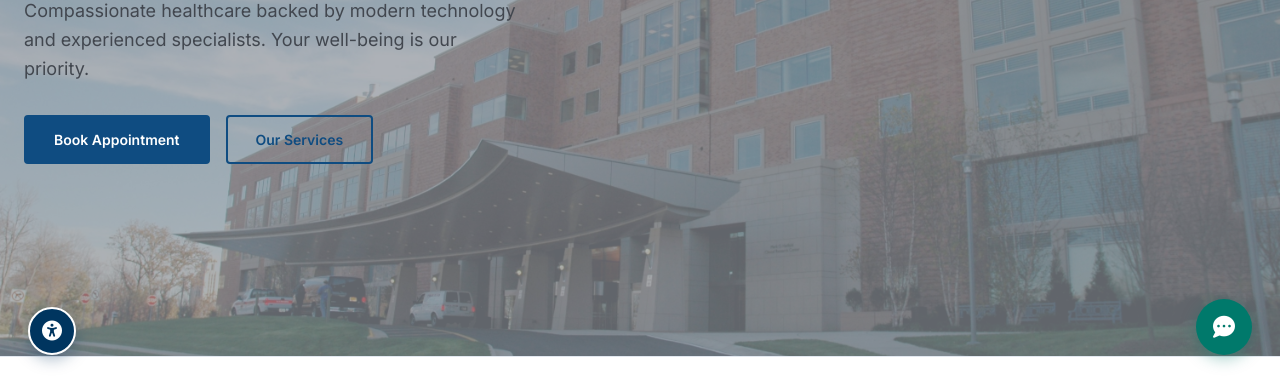
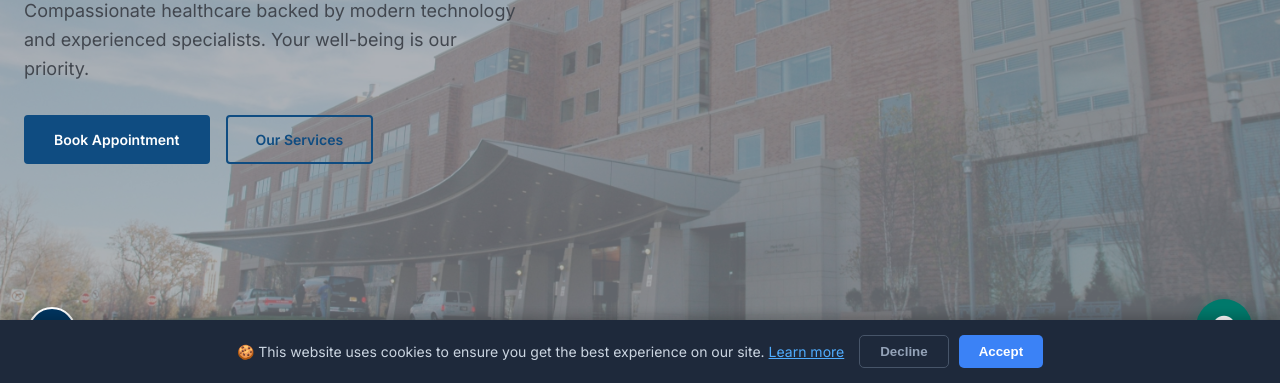
Before and after one commit to akasif319/family-hospital, a website: page index.html in a window 1280 px wide. Shown: the part 417-800 px from the top of the page. Drawn offline with nearby package versions, Linux system fonts and the light colour scheme; no server answers; files whose address does not match are found by name.

Commit message:
Added cookie banner

```diff
--- /dev/null
+++ b/assets/js/cookies.js
@@ -0,0 +1,29 @@
+// Wait for the page to load
+document.addEventListener("DOMContentLoaded", function() {
+    const cookieBanner = document.getElementById("cookie-banner");
+    const acceptBtn = document.getElementById("accept-cookies");
+    const declineBtn = document.getElementById("decline-cookies");
+
+    // 1. Check if user already made a choice
+    const userChoice = localStorage.getItem("cookieConsent");
+
+    // If they haven't made a choice, show the banner
+    if (!userChoice) {
+        cookieBanner.style.display = "flex";
+    } else {
+        cookieBanner.style.display = "none";
+    }
+
+    // 2. Handle "Accept" click
+    acceptBtn.addEventListener("click", function() {
+        localStorage.setItem("cookieConsent", "accepted");
+        cookieBanner.style.display = "none";
+        // You can actually set real cookies here if you want later!
+    });
+
+    // 3. Handle "Decline" click
+    declineBtn.addEventListener("click", function() {
+        localStorage.setItem("cookieConsent", "declined");
+        cookieBanner.style.display = "none";
+    });
+});
--- a/index.html
+++ b/index.html
@@ -430,5 +430,19 @@
             });
     })();
     </script>
+    <!-- Cookie Consent Banner -->
+<div id="cookie-banner">
+    <div class="cookie-content">
+        <p>🍪 This website uses cookies to ensure you get the best experience on our site.
+        <a href="/about" style="color: #4facfe; text-decoration: underline;">Learn more</a></p>
+        <div class="cookie-buttons">
+            <button id="decline-cookies" class="cookie-btn decline">Decline</button>
+            <button id="accept-cookies" class="cookie-btn accept">Accept</button>
+        </div>
+    </div>
+</div>
+
+<!-- Link the JS file -->
+<script src="/assets/js/cookies.js"></script>
 </body>
 </html>
--- a/style.css
+++ b/style.css
@@ -3124,6 +3124,70 @@ body.a11y-link-highlight a:not(.nav-link):not(.btn):not(.logo):focus-visible {
     }
 }
 
+/* Cookie Consent Banner Styles */
+#cookie-banner {
+    display: none; /* Hidden by default, JS shows it */
+    position: fixed;
+    bottom: 0;
+    left: 0;
+    width: 100%;
+    background-color: #1e293b;
+    color: white;
+    padding: 15px 20px;
+    z-index: 10000; /* Makes sure it stays on top of everything */
+    box-shadow: 0 -4px 10px rgba(0, 0, 0, 0.2);
+}
+
+.cookie-content {
+    max-width: 1200px;
+    margin: 0 auto;
+    display: flex;
+    justify-content: space-between;
+    align-items: center;
+    flex-wrap: wrap;
+    gap: 15px;
+}
+
+.cookie-content p {
+    margin: 0;
+    font-size: 14px;
+    color: #cbd5e1;
+}
+
+.cookie-buttons {
+    display: flex;
+    gap: 10px;
+}
+
+.cookie-btn {
+    border: none;
+    padding: 8px 20px;
+    border-radius: 5px;
+    cursor: pointer;
+    font-weight: bold;
+    transition: 0.3s;
+}
+
+.cookie-btn.accept {
+    background-color: #3b82f6;
+    color: white;
+}
+
+.cookie-btn.accept:hover {
+    background-color: #2563eb;
+}
+
+.cookie-btn.decline {
+    background-color: transparent;
+    color: #94a3b8;
+    border: 1px solid #475569;
+}
+
+.cookie-btn.decline:hover {
+    background-color: #334155;
+    color: white;
+}
+
 
 /* 1. Set the background image for the hero section */
 .hero {
```
